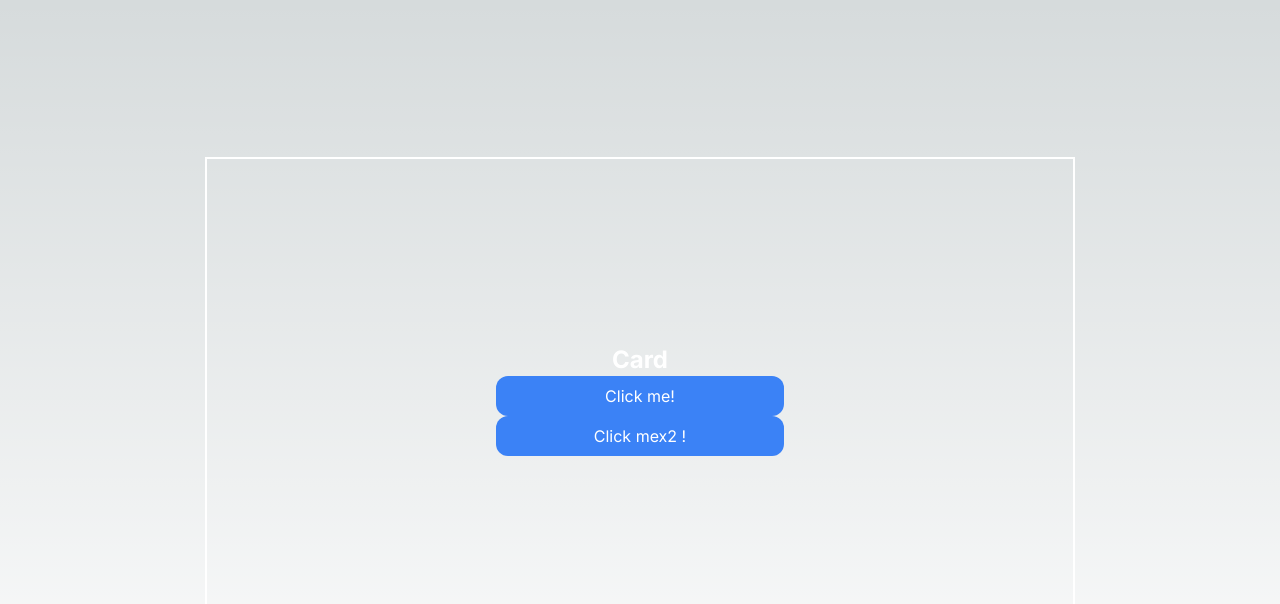
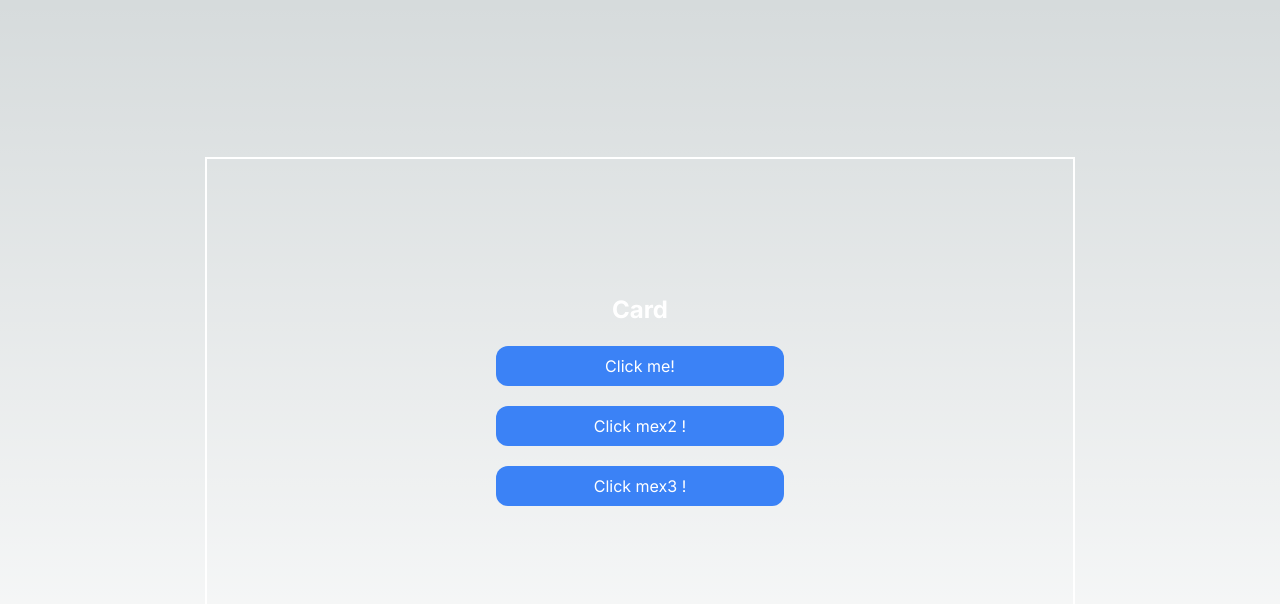
Before and after one commit to KaiAlan/github-action-basics, a Next.js app: page / in a window 1280 px wide. Shown: the top 604 px of the page. Built offline with nearby package versions, Linux system fonts and the light colour scheme.

Commit message:
added 3rd button

```diff
--- a/src/app/page.tsx
+++ b/src/app/page.tsx
@@ -4,7 +4,7 @@
 export default function Home() {
   return (
     <main className="flex h-screen w-full flex-col items-center justify-center p-24">
-      <div className="flex flex-col justify-center items-center w-4/5 h-4/5 border-2 border-white">
+      <div className="flex flex-col gap-5 justify-center items-center w-4/5 h-4/5 border-2 border-white">
         <h1 className="font-bold text-white text-2xl">Card</h1>
         <button
         className="w-1/3 h-10 bg-blue-500 rounded-xl text-white"
@@ -14,6 +14,10 @@ export default function Home() {
         className="w-1/3 h-10 bg-blue-500 rounded-xl text-white"
         onClick={() => alert('You clicked mex2 xd !')}
         >Click mex2 !</button>
+        <button
+        className="w-1/3 h-10 bg-blue-500 rounded-xl text-white"
+        onClick={() => alert('You clicked mex3 xd !')}
+        >Click mex3 !</button>
       </div>
     </main>
   );
```
